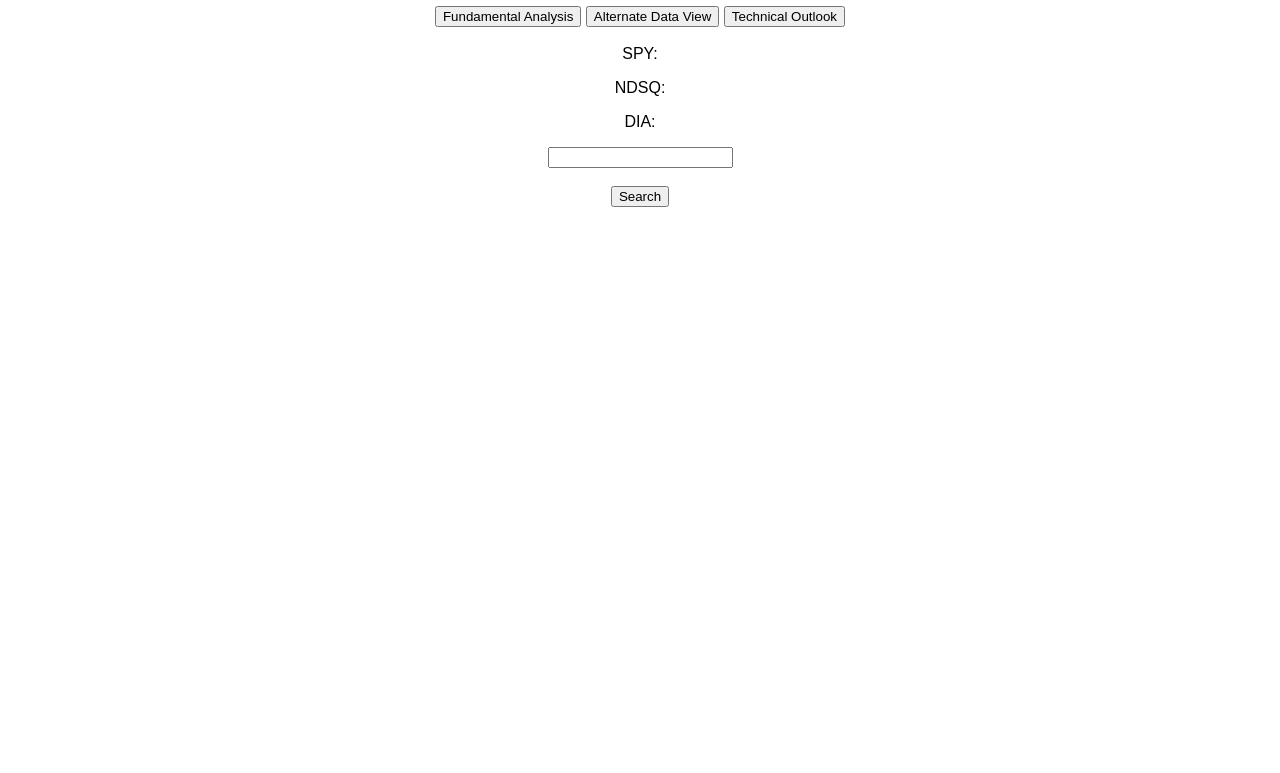
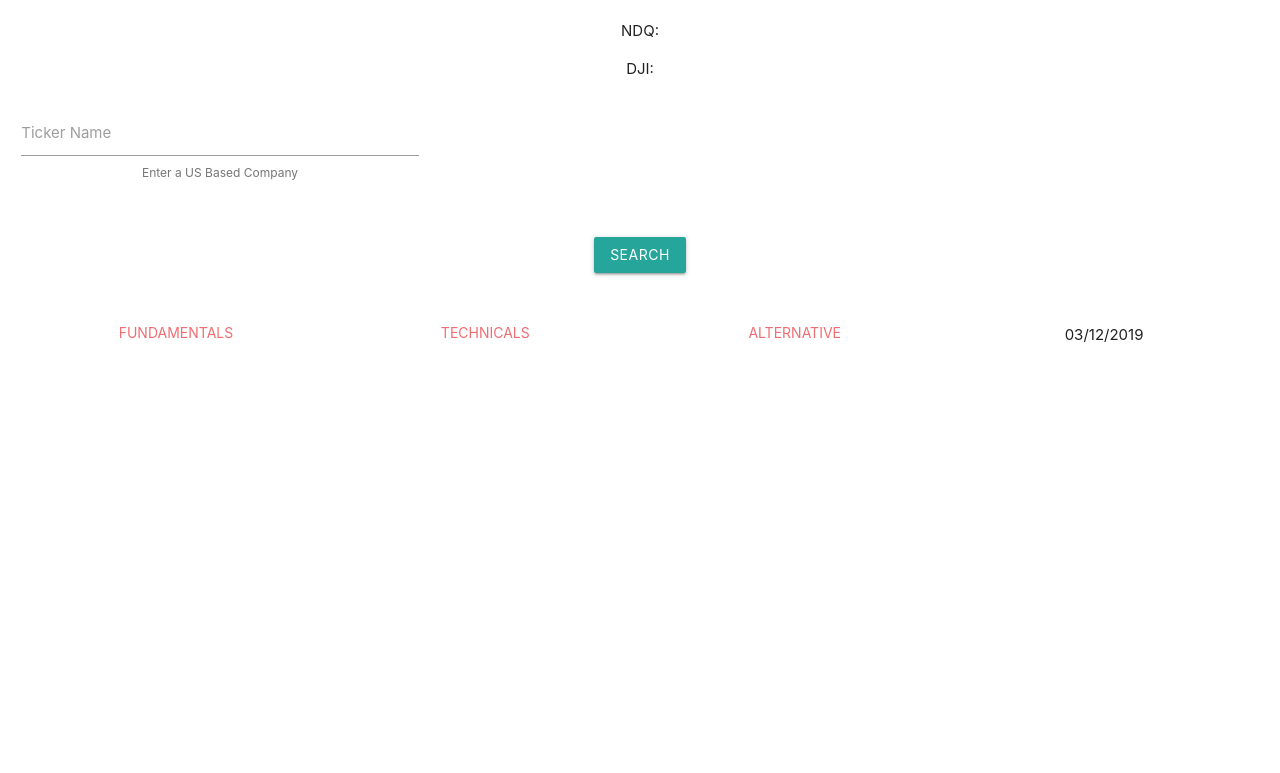
Before and after one commit to mmaquer2/stock-trader, an Electron app: page index.html in a window 1280 px wide. Shown: the part 122-895 px from the top of the page. After the commit the page ends 849 px from the top, so only its background shows below. Drawn offline with nearby package versions, Linux system fonts and the light colour scheme; no server answers.

Commit message:
added new ui

```diff
--- a/app.js
+++ b/app.js
@@ -70,8 +70,8 @@ async function baselines() {
 
 async function search() {
 
-    var tick = document.getElementById("ticker").value
-    document.getElementById('company-name').innerHTML = tick;
+    //var tick = document.getElementById("ticker").value
+    //document.getElementById('company-name').innerHTML = tick;
 
     const url = "https://simfin.com/api/v1/companies/id/59265/shares/prices?api-key=C3l8ZkjFsFahwrd7V3OA6aoFirCvGKS4";
 
@@ -181,15 +181,3 @@ async function stock_news() {
     //stocktwits api data
 
     //Google Web Mentions/ Searches within certain time ranges
-
-
-
-//select tab page
-function openCity(cityName) {
-    var i;
-    var x = document.getElementsByClassName("city");
-    for (i = 0; i < x.length; i++) {
-      x[i].style.display = "none";
-    }
-    document.getElementById(cityName).style.display = "block";
-  }
--- a/index.html
+++ b/index.html
@@ -2,80 +2,88 @@
 <html lang="en">
 <head>
     <meta charset="UTF-8">
-    <meta name="viewport" content="width=device-width, initial-scale=1.0">
+     <meta name="viewport" content="width=device-width, initial-scale=1.0"/>
     <meta http-equiv="X-UA-Compatible" content="ie=edge">
-    <title>Stock Tester</title>
+    <title>Stock Oracle.io</title>
     <link rel = "stylesheet" href="style.css">
+    <script src = "app.js"></script>
+
+
+    <link type="text/css" rel="stylesheet" href="css/materialize.min.css"  media="screen,projection"/>
+    <link rel="stylesheet" href="https://cdnjs.cloudflare.com/ajax/libs/materialize/1.0.0/css/materialize.min.css">
+
+
+
     <script src="https://cdn.jsdelivr.net/npm/chart.js@2.9.3/dist/Chart.min.js"></script>
-    <script src="https://kit.fontawesome.com/8965181dc2.js"></script>
-    <script src = "app.js"></script>
 
 </head>
 <body>
-    <header>
-       <h2> Stock Oracle.io</h2>
-        <h4 id = "date"></h4>
+  <main>
+    <h3> Stock Oracle.io </h3>
 
-    </header>
-    <main>
-    <div class="w3-bar w3-black">
-        <button class="w3-bar-item w3-button" onclick="openCity('fund')">Fundamental Analysis</button>
-        <button class="w3-bar-item w3-button" onclick="openCity('alt')">Alternate Data View</button>
-        <button class="w3-bar-item w3-button" onclick="openCity('tech')">Technical Outlook</button>
-      </div>
-
-    <br>
-
-    <div class = "index">
-        SPY: <p id = "SPX"></p>       NDSQ: <p id = "NDX"></p>       DIA: <p id = "DJI"></p>
-
-    </div>
-        <input type = "text" id = "ticker">
-        <br>
-        <br>
-        <button  onclick = "search()">Search</button>
+     SPY: <p id = "SPX"></p> NDQ:<p id = "NDX"></p> DJI: <p id = "DJI"></p>
 
 
-        <div id="fund" class="city">
-                <h2 id = "company-name"></h2>
+    <div class="row">
+    <form class="col s12">
+      <div class="row">
+        <div class="input-field col s4">
+          <input id="tick">
+          <label for="email">Ticker Name</label>
+          <span class="helper-text" data-error="wrong" data-success="right">Enter a US Based Company</span>
+        </div>
+      </div>
+    </form>
+  </div>
+    <button class="btn waves-effect waves-light" type="submit" onclick = "search();">Search </button>
+
+    <h2 id = "company-name"></h2>
+
+     <div class="row">
+    <div class="col s12">
+      <ul class="tabs">
+        <li class="tab col s3"><a class="active" href="#test1">Fundamentals</a></li>
+        <li class="tab col s3"><a class="active" href="#test2"> Technicals</a></li>
+        <li class="tab col s3"><a class="active" href="#test3">Alternative</a></li>
+        <li><p id = "date"> </p> </li>
+      </ul>
+    </div>
+
+
+  </button>
+
+    <div id="test1" class="col s12">
+
 
         <canvas id="myChart" width="200px" height="200px"></canvas>
 
-        <br>
-
-        <p id = "fund-results"></p>
-
-        <p id = "stock-news"> </p>
+    </div>
+    <div id="test2" class="col s12">
 
 
 
     </div>
 
-
-    <div id="tech" class="city">
+    <div id="test3" class="col s12">
 
 
-
-        <p id = "tech-results"></p>
-
+                <p id = "alt-results"></p>
     </div>
 
-    <div id="alt" class="city">
-
-
-            <p id = "alt-results"></p>
+  </div>
 
 
 
 
-        </div>
+
+
+
 
 
 
     </main>
 
-    <footer>
-        Created by Mike Maquera, 2019.
-    </footer>
+
+
 </body>
 </html>
--- /dev/null
+++ b/style (1).css
@@ -0,0 +1,54 @@
+html {
+
+
+    font-family: Arial, Helvetica, sans-serif;
+    margin: 10px 10px;
+    }
+
+    header{
+
+    background-color: #333333;
+    color: white;
+    display: inline-block;
+    Width: 100%;
+    text-align: center;
+    }
+
+    nav {
+        background-color: #333333;
+
+    }
+
+    main{
+
+        background-color: white;
+        background-color: #333333;
+        height: 900px;
+
+    }
+
+    footer{
+        color: white;
+        background-color: #333333;
+        height:100px;
+        width: auto;
+
+
+    }
+
+    span {margin: 0 10px;}
+
+    .index{
+
+        display: inline;
+    }
+
+
+
+
+
+    @media only screen and (max-width: 600px) {
+        body {
+          background-color:white;
+        }
+      }
```
Also changed, not shown: index2.html (added, +16 -0 lines), test.html (added, +1 -0 lines).
